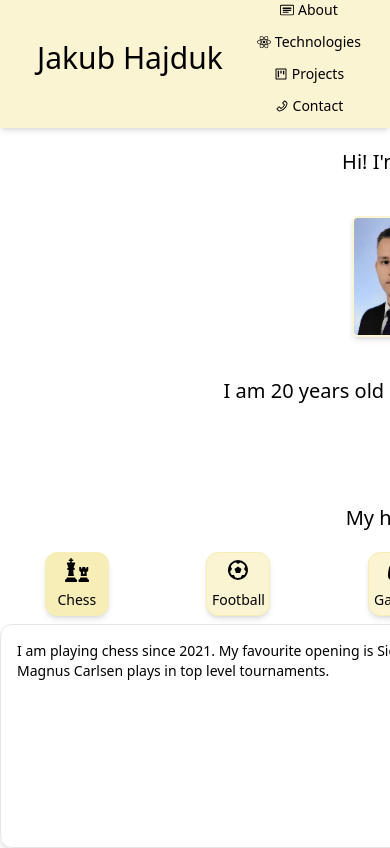
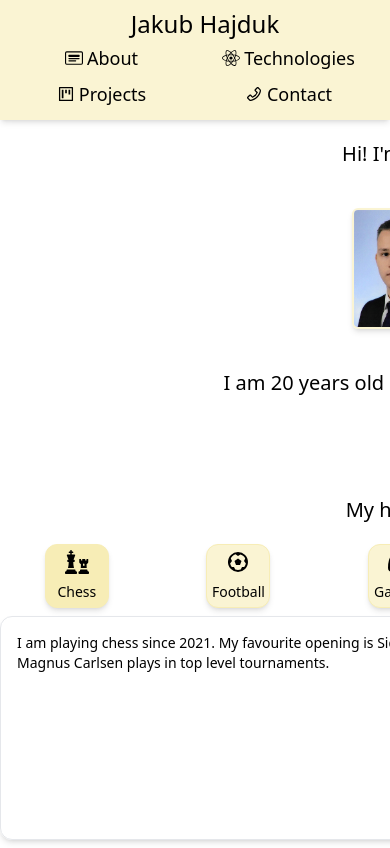
Before and after one commit to jakubhajduk53/portfolio, a React (Create React App) app: page / in a window 390 px wide. Shown: the top 848 px of the page. Built offline with nearby package versions, Linux system fonts and the light colour scheme.

Commit message:
style: update styling for small screens

```diff
--- a/src/components/Anchor.js
+++ b/src/components/Anchor.js
@@ -2,8 +2,8 @@ import classNames from "classnames";
 
 function Anchor({ className, href, value, icon: Icon }) {
   const anchorClasses = classNames(
-    "flex items-center justify-center gap-1",
-    "text-sm sm:text-lg md:text-xl md:hover:text-carrot-orange transition-colors select-none",
+    "flex items-center justify-center gap-1 w-[50%] sm:w-auto pt-1 pb-1",
+    "text-lg md:text-xl md:hover:text-carrot-orange transition-colors select-none",
     className
   );
 
--- a/src/components/Header.js
+++ b/src/components/Header.js
@@ -3,9 +3,11 @@ import { headerDescriptions } from "../data/descriptions";
 
 function Header() {
   return (
-    <div className="flex justify-around w-full h-32 pb-3 sm:pb-0 sm:h-16 pr-3 z-10 bg-cornsilk sticky top-0 shadow-md">
-      <div className="ml-5 text-3xl self-center select-none">Jakub Hajduk</div>
-      <div className="flex flex-col justify-between sm:flex-row gap-1 sm:gap-5">
+    <div className="flex flex-col sm:flex-row justify-center sm:justify-around w-full p-2 sm:p-0 sm:pr-3 sm:h-16 z-10 sticky top-0 bg-cornsilk shadow-md">
+      <div className="ml-5 text-2xl md:text-3xl self-center select-none">
+        Jakub Hajduk
+      </div>
+      <div className="flex flex-wrap justify-between sm:gap-5">
         {headerDescriptions.map((headerInfo) => {
           return (
             <Anchor
```
